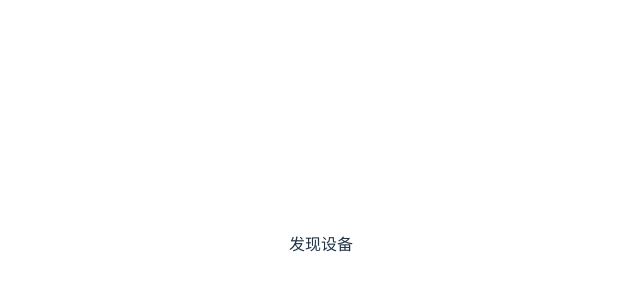
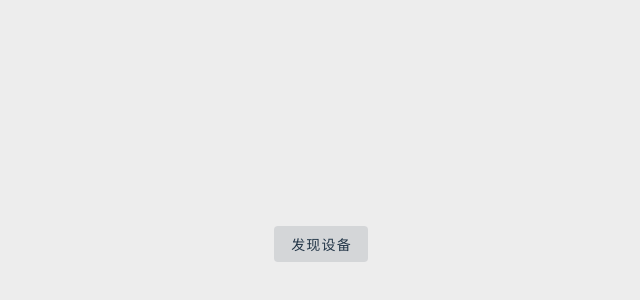
Before and after one commit to wufanlong/fuckydick-web, a Vue app: page / in a window 1280 px wide. Shown: the part 156-456 px from the top of the page, without its empty margins (319-959 px from the left). Built offline with nearby package versions, Linux system fonts and the light colour scheme.

Commit message:
更改窗口背景颜色

```diff
--- a/src/main/config/app.config.js
+++ b/src/main/config/app.config.js
@@ -1,4 +1,3 @@
-/**
- * Auto generated file
- * Path: main/config/app.config.js
- */
+export const windowsGlobalOptions = {
+  backgroundColor: "#EDEDED", // ⭐ 关键配置：窗口背景色
+};
--- a/src/main/window/windowManager.js
+++ b/src/main/window/windowManager.js
@@ -1,10 +1,13 @@
 import { BrowserWindow } from "electron";
 import { createWindow as createConfigWindow } from "./config.window.js";
 import path from 'node:path'
+import { windowsGlobalOptions } from "../config/app.config.js";
 const map = {};
 
 export default {
   createWindow(options) {
+    // 引入全局配置
+    Object.assign(options, windowsGlobalOptions);
     let window = new BrowserWindow(options);
     options.hash = options.hash || '';
     if (MAIN_WINDOW_VITE_DEV_SERVER_URL) {
--- a/src/renderer/index.css
+++ b/src/renderer/index.css
@@ -70,7 +70,7 @@ button:focus-visible {
 @media (prefers-color-scheme: light) {
   :root {
     color: #213547;
-    background-color: #ffffff;
+    background-color: #EDEDED;
   }
   a:hover {
     color: #747bff;
--- a/src/renderer/views/Index.vue
+++ b/src/renderer/views/Index.vue
@@ -1,6 +1,6 @@
 
 <template>
-  <button @click="scan">发现设备</button>
+  <v-btn variant="tonal" :loading="loading" @click="scan">发现设备</v-btn>
   <ul>
     <li v-for="device in devices" :key="device.id">{{ device.name }} - {{ device.ip }}</li>
   </ul>
@@ -8,15 +8,19 @@
 
 <script setup>
 const devices = ref([])
+const loading = ref(false)
 
 // 调用 preload 暴露的 API
 const scan = async () => {
   try {
+    loading.value = true
     devices.value = await window.system.camera.scanDevices()
     console.log(process.env.NODE_ENV)
+    loading.value = false
 
   } catch (err) {
     console.error('扫描设备失败', err)
+    loading.value = false
   }
 }
 </script>
```
